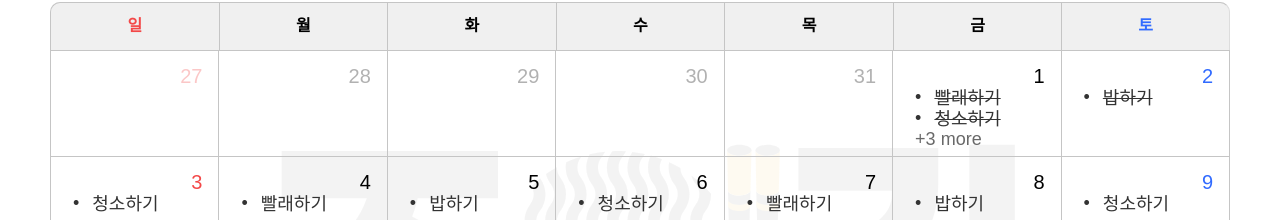
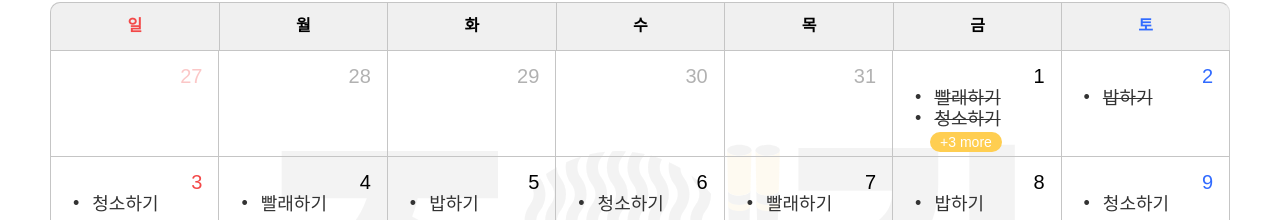
Before and after one commit to todoCalendar/todoCalendar, a React (Vite) app: page / in a window 1280 px wide. Shown: the part 147-367 px from the top of the page. Built offline with nearby package versions, Linux system fonts and the light colour scheme; a web font is replaced by a local one.

Commit message:
css/달력 크기 수정

```diff
--- a/src/assets/css/calendar.css
+++ b/src/assets/css/calendar.css
@@ -128,12 +128,13 @@
 }
 
 #calendar-container .fc-daygrid-day-bottom a {
-    font-size: 18px;
-    color: dimgray;
-    margin-left: 20px;
-    padding: 0;
-    /* 디자인 필요 */
-    /* '...더보기'로 출력 구현 */
+    font-size: 14px;
+    color: #fff;
+    margin-left: 35px;
+    margin-top: 3px;
+    padding: 3px 10px;
+    border-radius: 50px;
+    background-color: var(--main-color);
 }
 
 #calendar-container .fc-h-event .fc-event-main {
```
